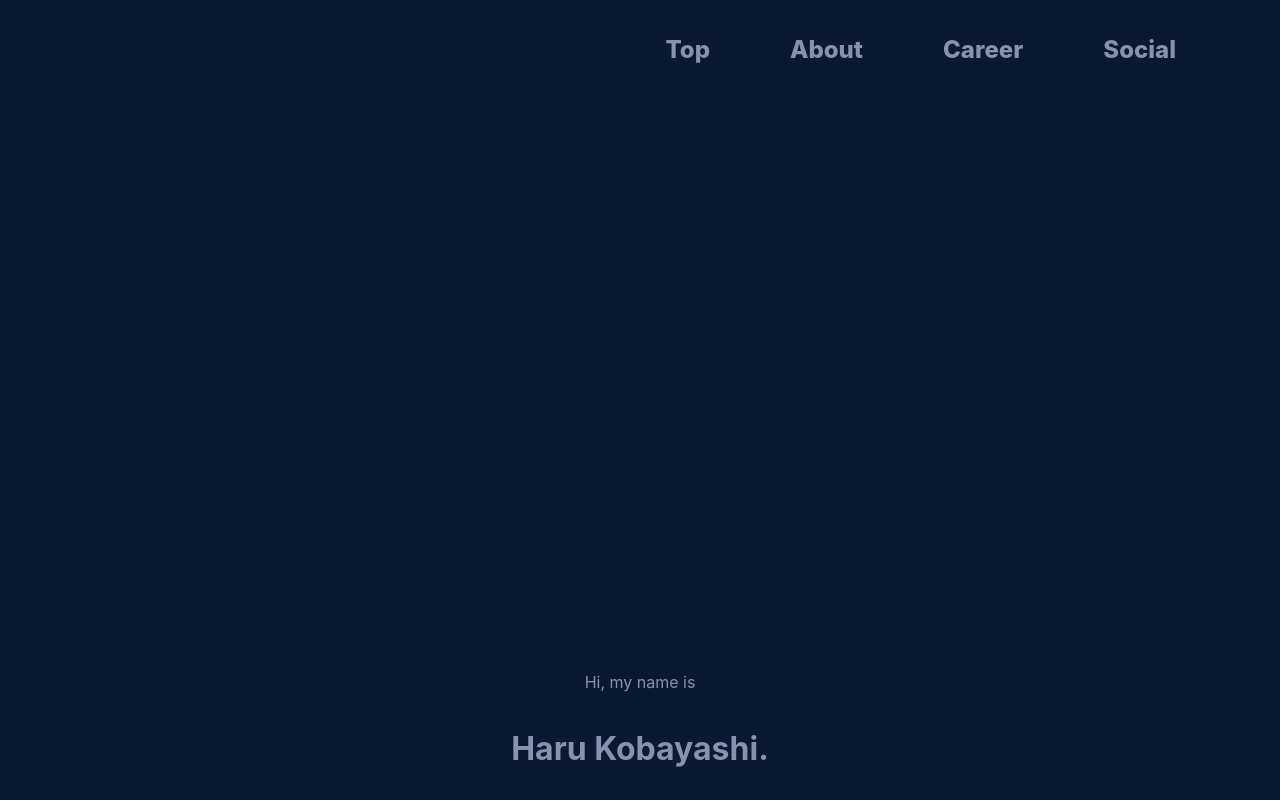
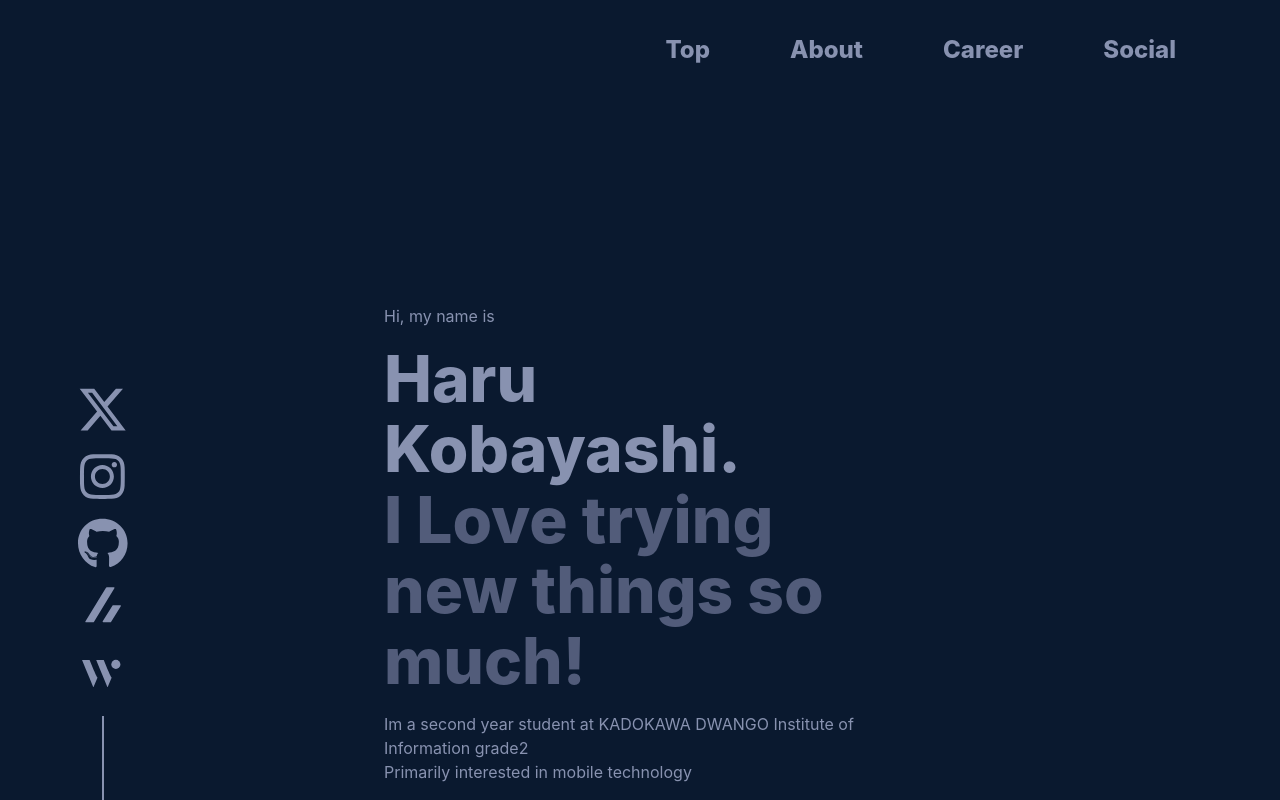
Before and after one commit to Haru-Kobayashi073/my-portfolio, a React (Vite) app: page / in a window 1280 px wide. Shown: the top 800 px of the page. Built offline with nearby package versions, Linux system fonts and the light colour scheme.

Commit message:
add: create social component

```diff
--- a/src/App.css
+++ b/src/App.css
@@ -68,8 +68,101 @@ header a:hover::after {
 .top-box {
   display: flex;
   flex-direction: column;
-  align-items: center;
-  justify-content: center;
-  margin-top: 80px;
-  height: 180vh;
+  margin: 18rem 24rem 4rem 24rem;
+  height: 200vh;
 }
+
+.top-box p {
+  font-size: 16px;
+}
+
+.top-box h1 {
+  font-size: 64px;
+  font-weight: 800;
+  margin: 0;
+  line-height: 1.1;
+}
+
+.grey-text {
+  color: hsl(225, 20%, 40%);
+}
+
+.social {
+  position: fixed;
+  z-index: 998;
+  left: 0;
+  bottom: 0;
+  height: 28rem;
+}
+
+.social ul {
+  display: flex;
+  flex-direction: column;
+  justify-content: space-between;
+  height: 100%;
+}
+
+.social li {
+  list-style: none;
+  font-size: 1.6em;
+  margin-top: 16px;
+  text-align: center;
+}
+
+.last-social-icon {
+  display: inline-block;
+  margin: 0;
+}
+
+.last-social-icon::after {
+  content: '';
+  position: absolute;
+  width: 2px;
+  height: 100%;
+  background-color: #8892B0;
+}
+
+.social p {
+  position: relative;
+  display: inline-block;
+  font-size: 16px;
+  height: 100%;
+  margin: 0 auto;
+  width: 100%;
+
+}
+
+.social p::after {
+  content: '';
+  position: absolute;
+  left: 0;
+  right: 0;
+  bottom: 0;
+  width: 2px;
+  height: 100px;
+  margin: auto;
+  background-color: #8892B0;
+}
+
+.sns-icon {
+  transition: transform 0.3s ease;
+  color: #8892B0;
+}
+
+.zenn-icon {
+  width: 1.5em;
+  height: 1.5em;
+  transition: transform 0.3s ease;
+  color: #8892B0;
+}
+
+.wantedly-icon {
+  height: 1.8em;
+  padding-left: 2rem;
+  transition: transform 0.3s ease;
+  color: #8892B0;
+}
+
+.sns-icon:hover, .zenn-icon:hover, .wantedly-icon:hover {
+  transform: translateY(-0.5rem);
+}
--- a/src/App.jsx
+++ b/src/App.jsx
@@ -1,12 +1,16 @@
 import "./App.css";
 import Header from "./components/Header";
 import Top from "./components/Top";
+import Career from "./components/Career";
+import Social from "./components/social";
 
 function App() {
   return (
     <>
       <Header/>
       <Top/>
+      <Career/>
+      <Social/>
     </>
   );
 }
--- /dev/null
+++ b/src/components/Social.jsx
@@ -0,0 +1,43 @@
+import { FontAwesomeIcon } from '@fortawesome/react-fontawesome'
+import { faXTwitter, faInstagram, faGithub } from '@fortawesome/free-brands-svg-icons'
+import Zenn from '../assets/zenn.svg?react';
+import Wantedly from '../assets/Wantedly_Mark_DarkBG.svg?react';
+
+
+const Social = () => {
+    return <>
+        <div className="social">
+            <ul>
+                <li>
+                    <a href="https://twitter.com/h_aru073" target="_blank" rel="noopener noreferrer">
+                        <FontAwesomeIcon icon={faXTwitter} size="2xl" className='sns-icon' />
+
+                    </a>
+                </li>
+                <li>
+                    <a href="https://www.instagram.com/h_aru073/" target='_blank' rel='noopener noreferrer'>
+                        <FontAwesomeIcon icon={faInstagram} size="2xl" className='sns-icon' />
+                    </a>
+                </li>
+                <li>
+                    <a href="https://github.com/Haru-Kobayashi073" target='_blank' rel='noopener noreferrer'>
+                        <FontAwesomeIcon icon={faGithub} size="2xl" className='sns-icon' />
+                    </a>
+                </li>
+                <li>
+                    <a href="https://zenn.dev/haru_073" target='_blank' rel='noopener noreferrer'>
+                        <Zenn className='zenn-icon' />
+                    </a>
+                </li>
+                <li>
+                    <a href="https://www.wantedly.com/id/haru_kobayashi_dev" target='_blank' rel='noopener noreferrer'>
+                        <Wantedly className='wantedly-icon' />
+                    </a>
+                </li>
+                <p> </p>
+            </ul>
+        </div>
+    </>;
+}
+
+export default Social;
```
